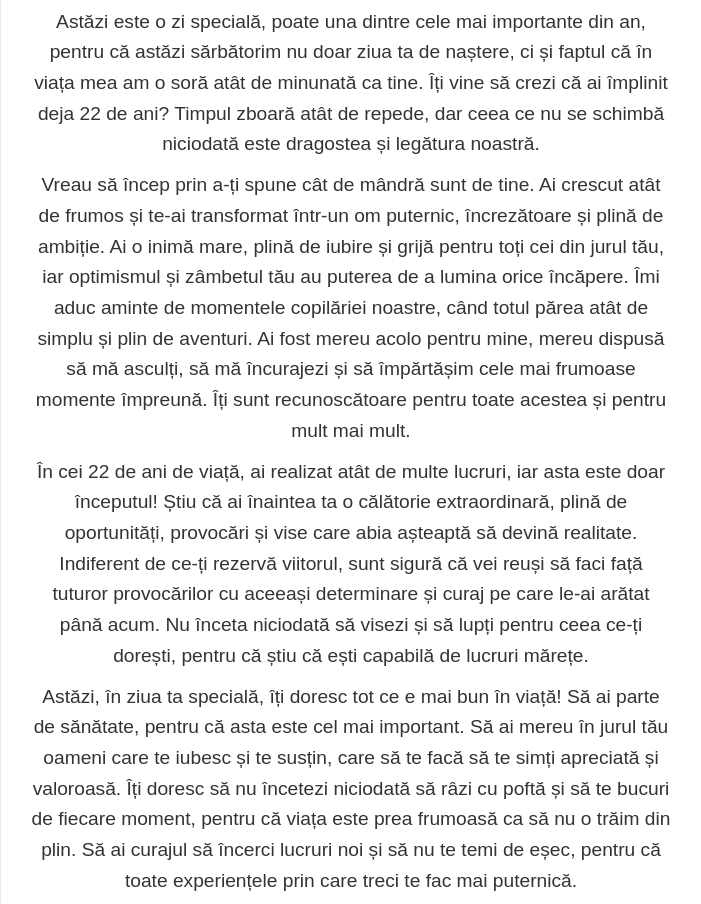
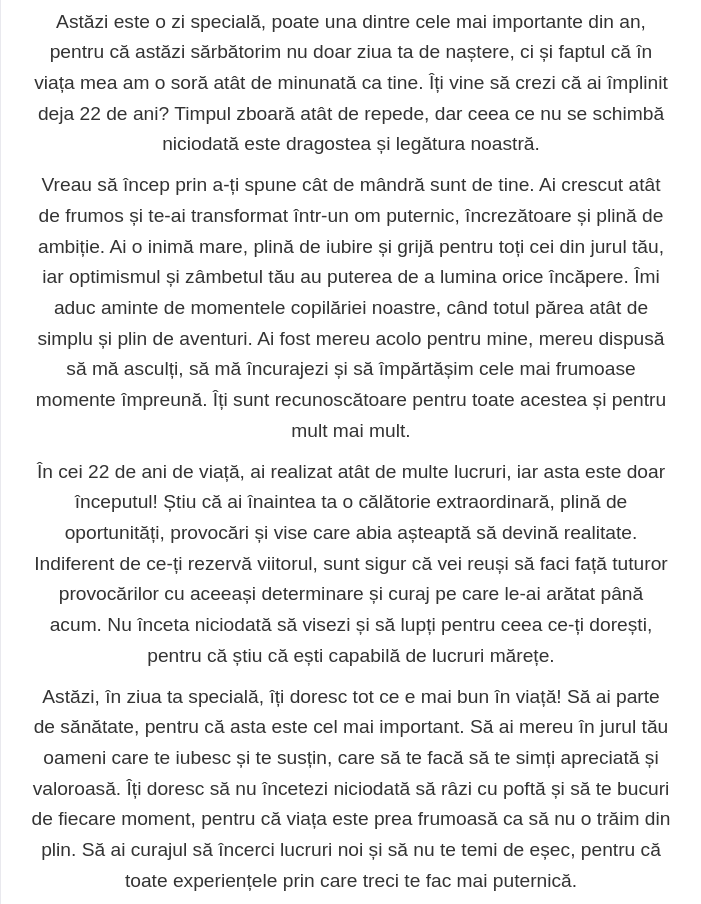
Before and after one commit to Romanmedianetwork/fotografie, a plain HTML site: page index.html in a window 1280 px wide. Shown: the part 156-1060 px from the top of the page, without its empty margins (289-990 px from the left). Drawn offline with Linux system fonts and the light colour scheme.

Commit message:
Update index.html

```diff
--- a/index.html
+++ b/index.html
@@ -74,7 +74,7 @@
         <p>Draga mea Alicia,</p>
         <p>Astăzi este o zi specială, poate una dintre cele mai importante din an, pentru că astăzi sărbătorim nu doar ziua ta de naștere, ci și faptul că în viața mea am o soră atât de minunată ca tine. Îți vine să crezi că ai împlinit deja 22 de ani? Timpul zboară atât de repede, dar ceea ce nu se schimbă niciodată este dragostea și legătura noastră.</p>
         <p>Vreau să încep prin a-ți spune cât de mândră sunt de tine. Ai crescut atât de frumos și te-ai transformat într-un om puternic, încrezătoare și plină de ambiție. Ai o inimă mare, plină de iubire și grijă pentru toți cei din jurul tău, iar optimismul și zâmbetul tău au puterea de a lumina orice încăpere. Îmi aduc aminte de momentele copilăriei noastre, când totul părea atât de simplu și plin de aventuri. Ai fost mereu acolo pentru mine, mereu dispusă să mă asculți, să mă încurajezi și să împărtășim cele mai frumoase momente împreună. Îți sunt recunoscătoare pentru toate acestea și pentru mult mai mult.</p>
-        <p>În cei 22 de ani de viață, ai realizat atât de multe lucruri, iar asta este doar începutul! Știu că ai înaintea ta o călătorie extraordinară, plină de oportunități, provocări și vise care abia așteaptă să devină realitate. Indiferent de ce-ți rezervă viitorul, sunt sigură că vei reuși să faci față tuturor provocărilor cu aceeași determinare și curaj pe care le-ai arătat până acum. Nu înceta niciodată să visezi și să lupți pentru ceea ce-ți dorești, pentru că știu că ești capabilă de lucruri mărețe.</p>
+        <p>În cei 22 de ani de viață, ai realizat atât de multe lucruri, iar asta este doar începutul! Știu că ai înaintea ta o călătorie extraordinară, plină de oportunități, provocări și vise care abia așteaptă să devină realitate. Indiferent de ce-ți rezervă viitorul, sunt sigur că vei reuși să faci față tuturor provocărilor cu aceeași determinare și curaj pe care le-ai arătat până acum. Nu înceta niciodată să visezi și să lupți pentru ceea ce-ți dorești, pentru că știu că ești capabilă de lucruri mărețe.</p>
         <p>Astăzi, în ziua ta specială, îți doresc tot ce e mai bun în viață! Să ai parte de sănătate, pentru că asta este cel mai important. Să ai mereu în jurul tău oameni care te iubesc și te susțin, care să te facă să te simți apreciată și valoroasă. Îți doresc să nu încetezi niciodată să râzi cu poftă și să te bucuri de fiecare moment, pentru că viața este prea frumoasă ca să nu o trăim din plin. Să ai curajul să încerci lucruri noi și să nu te temi de eșec, pentru că toate experiențele prin care treci te fac mai puternică.</p>
         <p>Îți mai doresc să îți urmezi pasiunile și să îți atingi obiectivele, oricât de mari ar părea. Să ai încredere în tine și în drumul pe care l-ai ales, pentru că tu ești singura care știe ce te face cu adevărat fericită. Iar în momentele dificile, să îți amintești mereu că eu sunt aici pentru tine, mereu gata să te sprijin și să te încurajez.</p>
         <p>La 22 de ani, ai toată viața înainte! Sunt nerăbdătoare să văd toate lucrurile minunate pe care le vei face, toate realizările care te așteaptă și toate aventurile care vor veni. Îți doresc să ai parte de o zi de naștere de neuitat, plină de bucurie, zâmbete și momente speciale alături de cei dragi. Meriți tot ce e mai bun în lume și sper ca anul acesta să îți aducă numai lucruri bune!</p>
```
